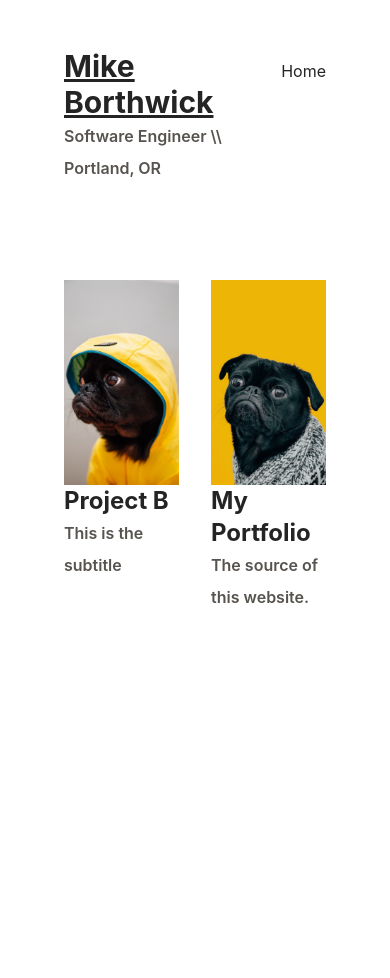
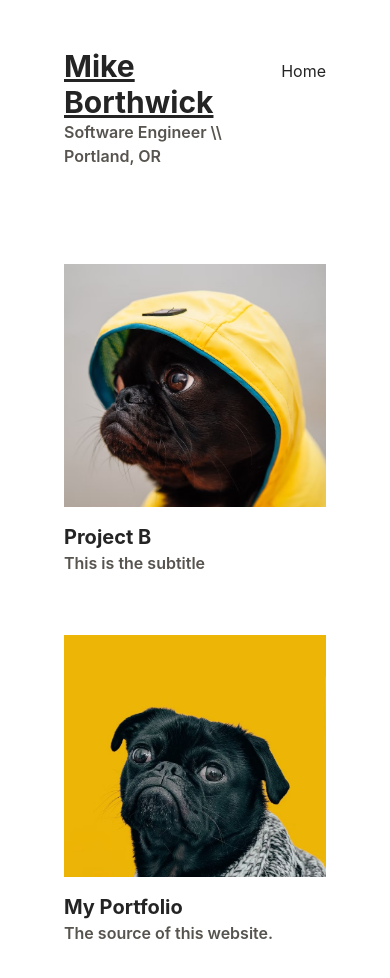
Before and after one commit to mhborthwick/mhborthwick.com, a React (Vite) app: page / in a window 390 px wide. Shown: the top 978 px of the page. Before the commit the page ends 844 px from the top, so only its background shows below. Built offline with nearby package versions, Linux system fonts and the light colour scheme.

Commit message:
fix mobile display

```diff
--- a/src/components/Navigation.tsx
+++ b/src/components/Navigation.tsx
@@ -5,7 +5,7 @@ export function Navigation() {
     <header className="flex justify-between items-baseline mt-12 mb-24">
       <Link to="/">
         <h1 className="text-3xl font-bold underline">Mike Borthwick</h1>
-        <p className="leading-loose font-semibold text-stone-600">
+        <p className="md:leading-loose font-semibold text-stone-600">
           Software Engineer \\ Portland, OR
         </p>
       </Link>
--- a/src/components/ProjectGrid.tsx
+++ b/src/components/ProjectGrid.tsx
@@ -3,5 +3,9 @@ interface ProjectGridProps {
 }
 
 export function ProjectGrid({ children }: ProjectGridProps) {
-  return <div className="grid grid-cols-2 gap-x-8 gap-y-12">{children}</div>;
+  return (
+    <div className="grid grid-cols-1 md:grid-cols-2 gap-x-10 gap-y-32 mb-52">
+      {children}
+    </div>
+  );
 }
--- a/src/components/ProjectGridItem.tsx
+++ b/src/components/ProjectGridItem.tsx
@@ -12,17 +12,17 @@ export function ProjectGridItem({ project }: ProjectGridItemProps) {
       <Link to={project.pageUrl}>
         <motion.div
           layoutId={`project-image-container-${project.id}`}
-          className="w-full h-full bg-cover bg-center bg-no-repeat before:block before:content-[''] before:pt-[66.66%]"
+          className="w-full h-full bg-cover bg-center bg-no-repeat before:block before:content-[''] before:pt-[66.66%] mb-4"
           style={{
             backgroundImage: `url(${project.imgUrl})`,
           }}
         ></motion.div>
       </Link>
       <Link to={project.pageUrl}>
-        <div className="text-2xl font-bold">{project.heading}</div>
+        <div className="text-xl md:text-2xl font-bold">{project.heading}</div>
       </Link>
       <Link to={project.pageUrl}>
-        <div className="leading-loose font-semibold text-stone-600">
+        <div className="md:leading-loose font-semibold text-stone-600">
           {project.subHeading}
         </div>
       </Link>
--- a/src/components/ProjectHeading.tsx
+++ b/src/components/ProjectHeading.tsx
@@ -77,7 +77,7 @@ export function ProjectHeading({ project }: ProjectHeadingProps) {
           initial="initial"
           animate="animate"
           exit="exit"
-          className="leading-loose font-semibold text-stone-600 md:text-white"
+          className="md:leading-loose font-semibold text-stone-600 md:text-white"
         >
           {project.subHeading}
         </motion.div>
--- a/src/styles/index.css
+++ b/src/styles/index.css
@@ -20,6 +20,12 @@
 }
 
 #root {
-  max-width: 1000px;
+  max-width: 980px;
   margin: 0 auto;
 }
+
+@media (min-width: 640px) {
+  #root {
+    padding: 20px;
+  }
+}
```
